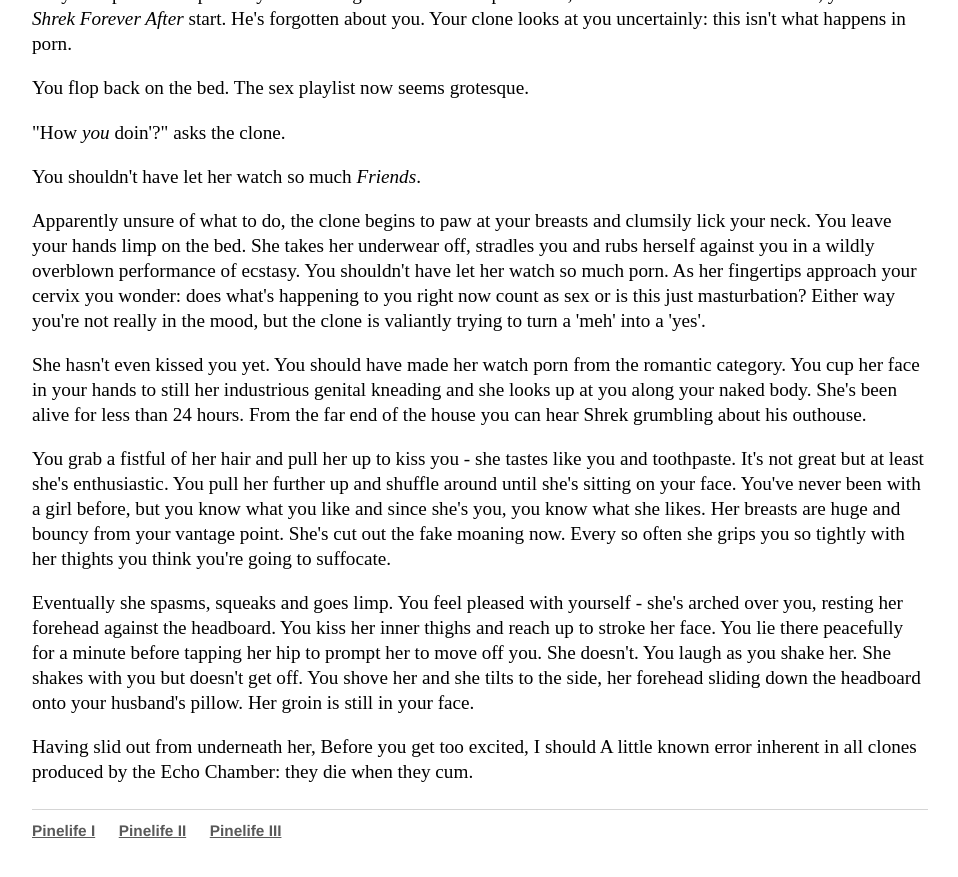
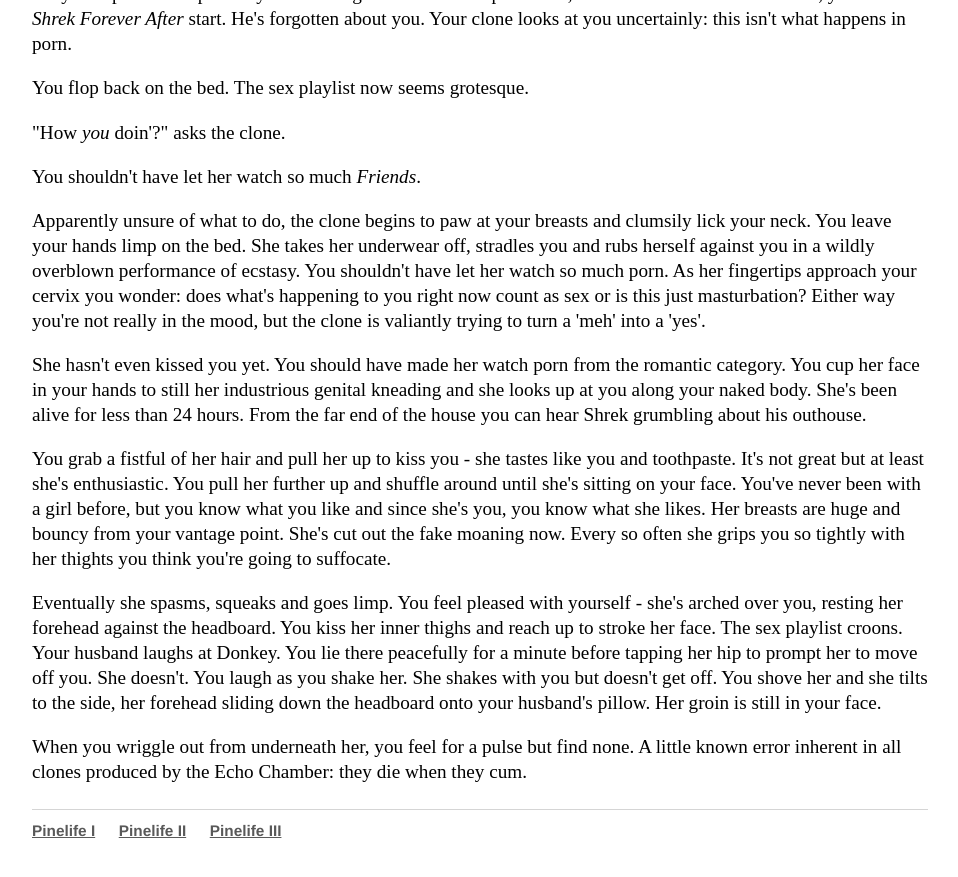
Before and after one commit to Pinelife/pinelife.github.io, a Jekyll site: the page built from Hellhole/excitingevent1.html, in a window 1280 px wide and 900 px high, scrolled down 2226 px. Shown: the top 877 px of the window, without its empty margins (160-1118 px from the left). Built offline with Jekyll 4.4.1, drawn with Linux system fonts in a browser that asks for light colours.

Commit message:
Update excitingevent1.html

```diff
--- a/Hellhole/excitingevent1.html
+++ b/Hellhole/excitingevent1.html
@@ -110,13 +110,14 @@ you suck in your belly, you point your toes so your legs look thinner, you open
   her thights you think you're going to suffocate.
 </p>
 <p>Eventually she spasms, squeaks and goes limp. You feel pleased with yourself - she's arched over you, resting her forehead against the headboard.
-You kiss her inner thighs and reach up to stroke her face. You lie there peacefully for a minute before tapping her hip to prompt her to move off you.
+You kiss her inner thighs and reach up to stroke her face. The sex playlist croons. Your husband laughs at Donkey.
+  You lie there peacefully for a minute before tapping her hip to prompt her to move off you.
   She doesn't. You laugh as you shake her. She shakes with you but doesn't get off. You shove her and she tilts to the side,
   her forehead sliding down the headboard onto your husband's pillow. Her groin is still in your face.
 </p>
 <p>
-Having slid out from underneath her,
-  Before you get too excited, I should
+When you wriggle out from underneath her, you feel for a pulse but find none.
+
   A little known error inherent in all clones produced by the Echo Chamber: they die when they cum.
 </p>
 <h3></h3>
```
